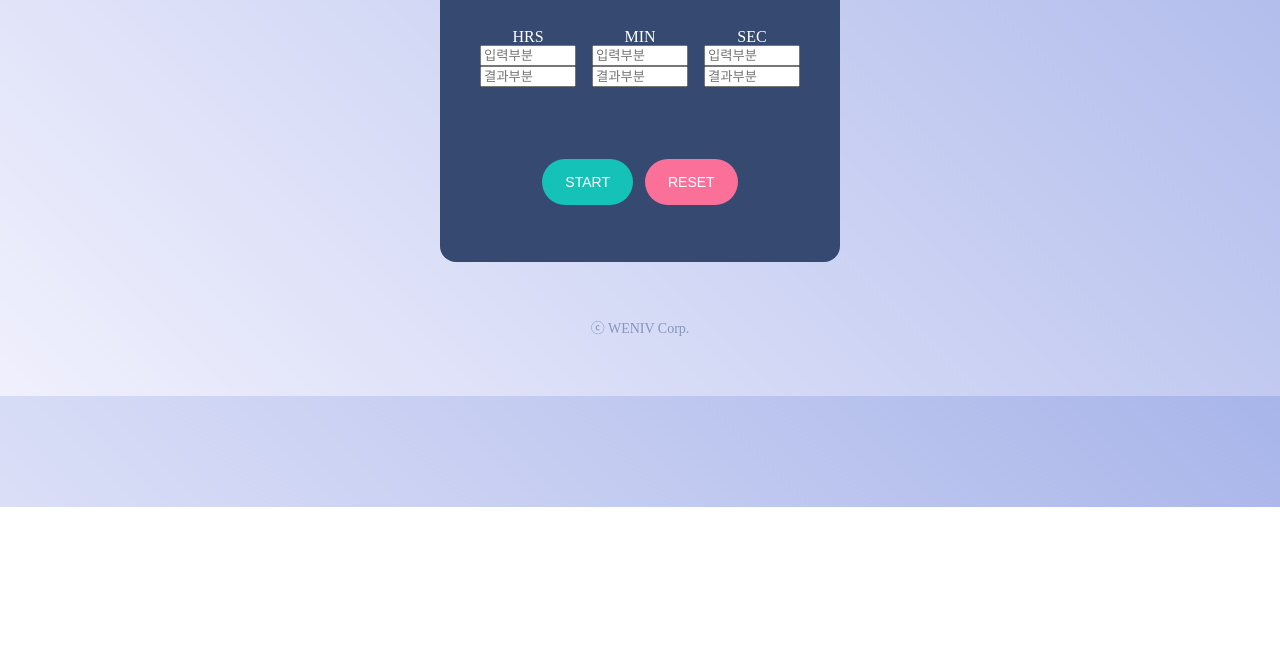
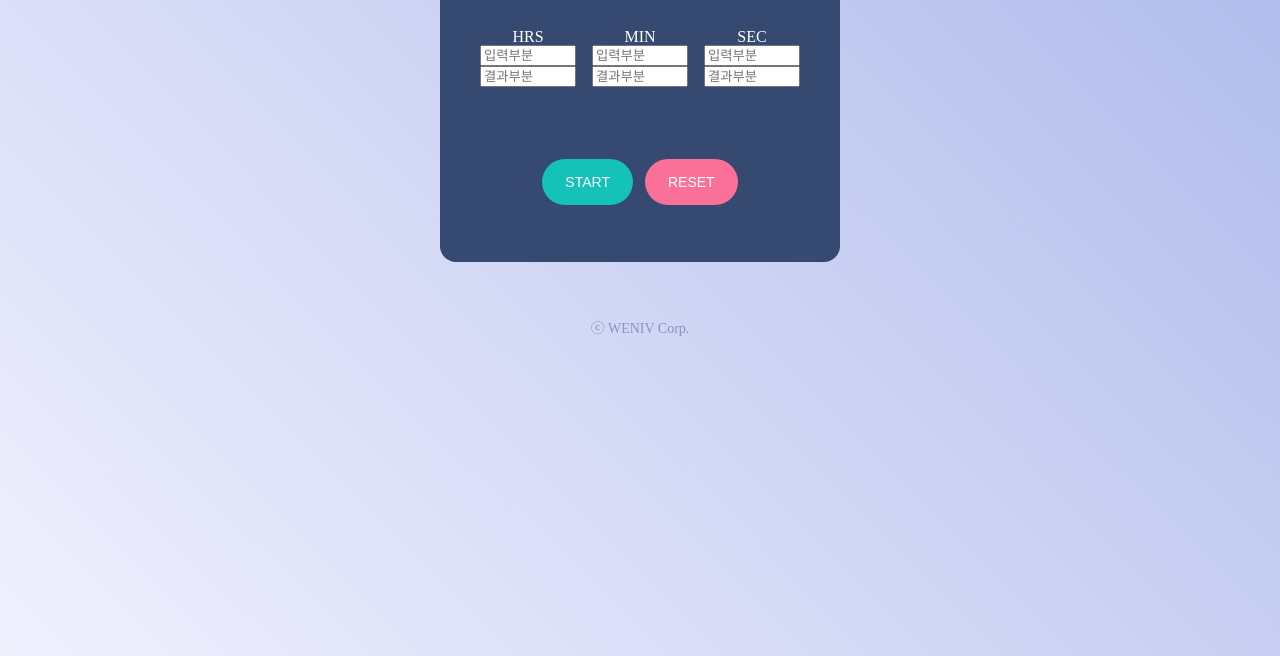
Before and after one commit to accguy/timer, a plain HTML site: page index.html in a window 1280 px wide. Shown: the part 293-949 px from the top of the page. Before the commit the page ends 800 px from the top, so only its background shows below. Drawn offline with Linux system fonts and the light colour scheme.

Commit message:
배경 그라데이션이 끊기는 문제 임시 해결

```diff
--- a/style.css
+++ b/style.css
@@ -71,7 +71,8 @@ main {
 }
 
 footer {
-  padding: 60px;
+  padding-top: 60px;
+  padding-bottom: 25%;
 
   p {
     /* background-color: aqua; */
```
